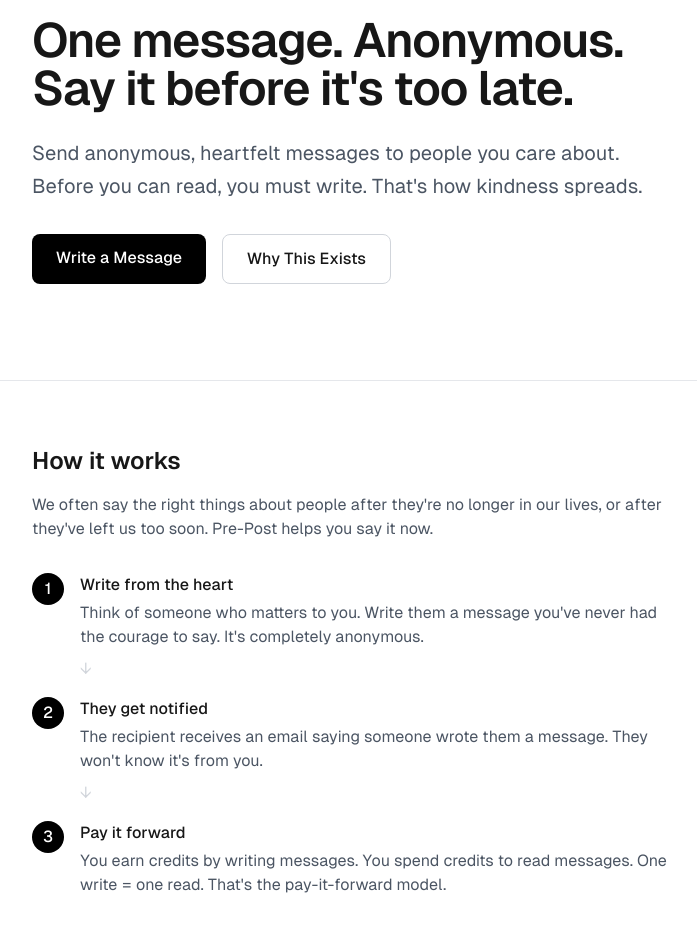
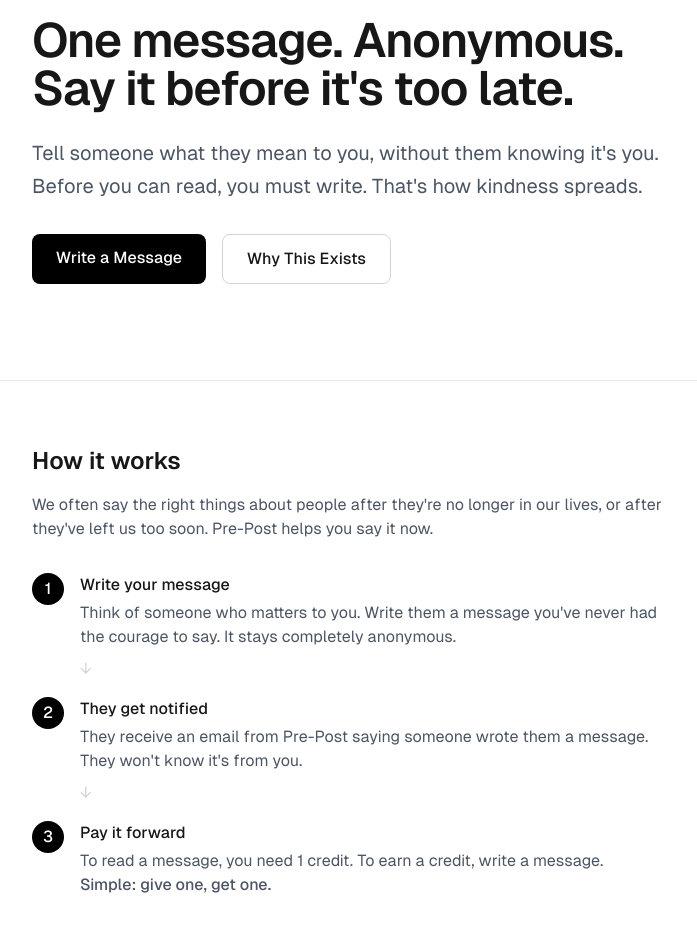
Before and after one commit to nanusense/pre-post, a Next.js app: page / in a window 1280 px wide. Shown: the part 140-1092 px from the top of the page, without its empty margins (288-985 px from the left). Built offline with nearby package versions, Linux system fonts and the light colour scheme; no server answers.

Commit message:
Update homepage copy for clarity
- Change hero subtext to focus on anonymity
- Simplify "How it works" section headings
- Make credit system explanation clearer
- Add Pre-Post mention in email notification step

Co-Authored-By: Claude Opus 4.5 <noreply@anthropic.com>

```diff
--- a/src/app/page.tsx
+++ b/src/app/page.tsx
@@ -33,7 +33,7 @@ export default async function HomePage() {
           One message. Anonymous. Say it before it&apos;s too late.
         </h1>
         <p className="text-xl text-gray-600 mb-8 leading-relaxed">
-          Send anonymous, heartfelt messages to people you care about.
+          Tell someone what they mean to you, without them knowing it&apos;s you.
           Before you can read, you must write. That&apos;s how kindness spreads.
         </p>
 
@@ -65,10 +65,10 @@ export default async function HomePage() {
             <div className="flex gap-4 items-start">
               <div className="w-8 h-8 bg-black text-white rounded-full flex items-center justify-center font-medium flex-shrink-0">1</div>
               <div>
-                <h3 className="font-medium mb-1">Write from the heart</h3>
+                <h3 className="font-medium mb-1">Write your message</h3>
                 <p className="text-gray-600">
                   Think of someone who matters to you. Write them a message you&apos;ve
-                  never had the courage to say. It&apos;s completely anonymous.
+                  never had the courage to say. It stays completely anonymous.
                 </p>
                 <p className="text-gray-300 mt-2">↓</p>
               </div>
@@ -79,7 +79,7 @@ export default async function HomePage() {
               <div>
                 <h3 className="font-medium mb-1">They get notified</h3>
                 <p className="text-gray-600">
-                  The recipient receives an email saying someone wrote them a
+                  They receive an email from Pre-Post saying someone wrote them a
                   message. They won&apos;t know it&apos;s from you.
                 </p>
                 <p className="text-gray-300 mt-2">↓</p>
@@ -91,8 +91,10 @@ export default async function HomePage() {
               <div>
                 <h3 className="font-medium mb-1">Pay it forward</h3>
                 <p className="text-gray-600">
-                  You earn credits by writing messages. You spend credits to read messages.
-                  One write = one read. That&apos;s the pay-it-forward model.
+                  To read a message, you need 1 credit. To earn a credit, write a message.
+                </p>
+                <p className="text-gray-600 font-medium">
+                  Simple: give one, get one.
                 </p>
               </div>
             </div>
```
